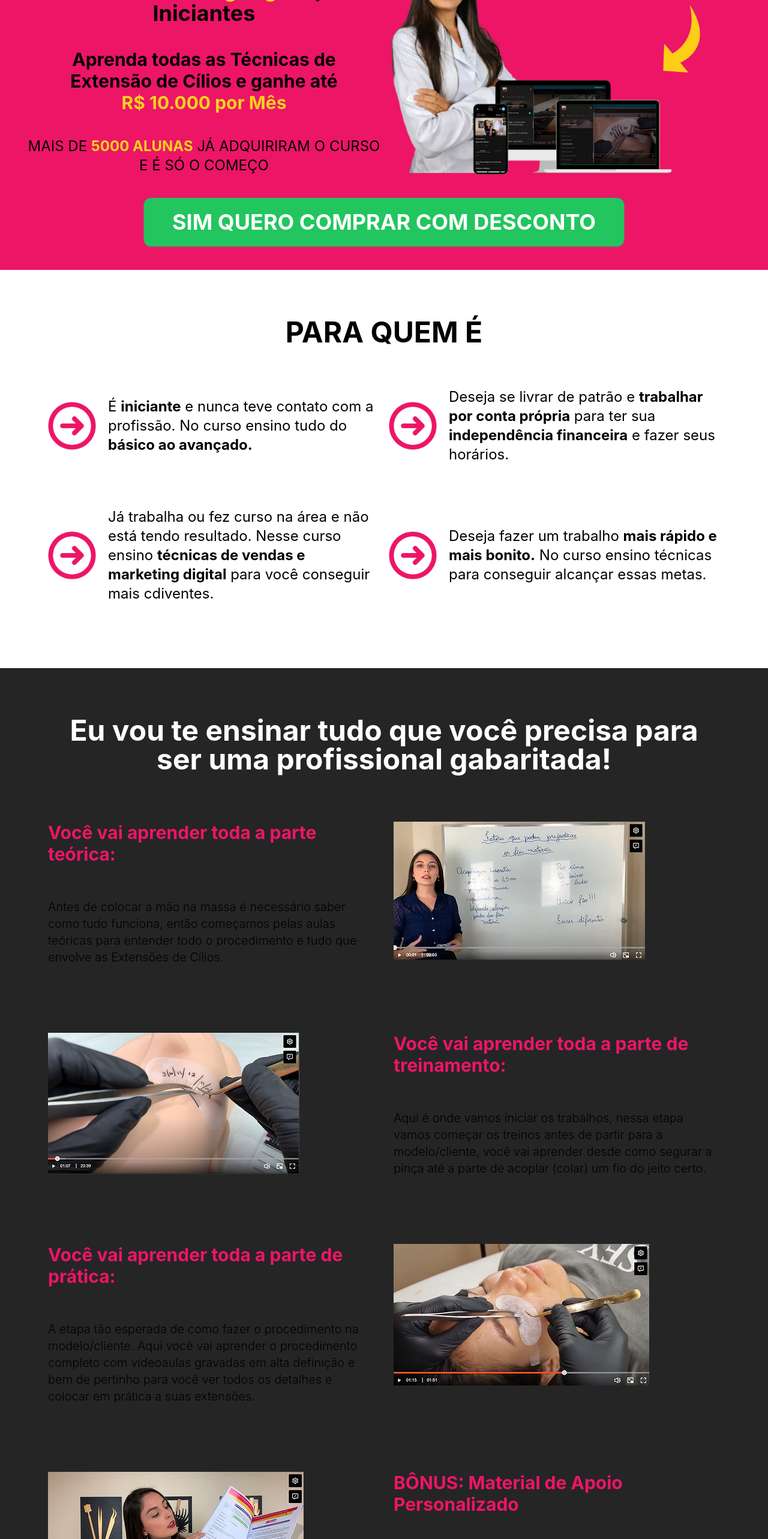
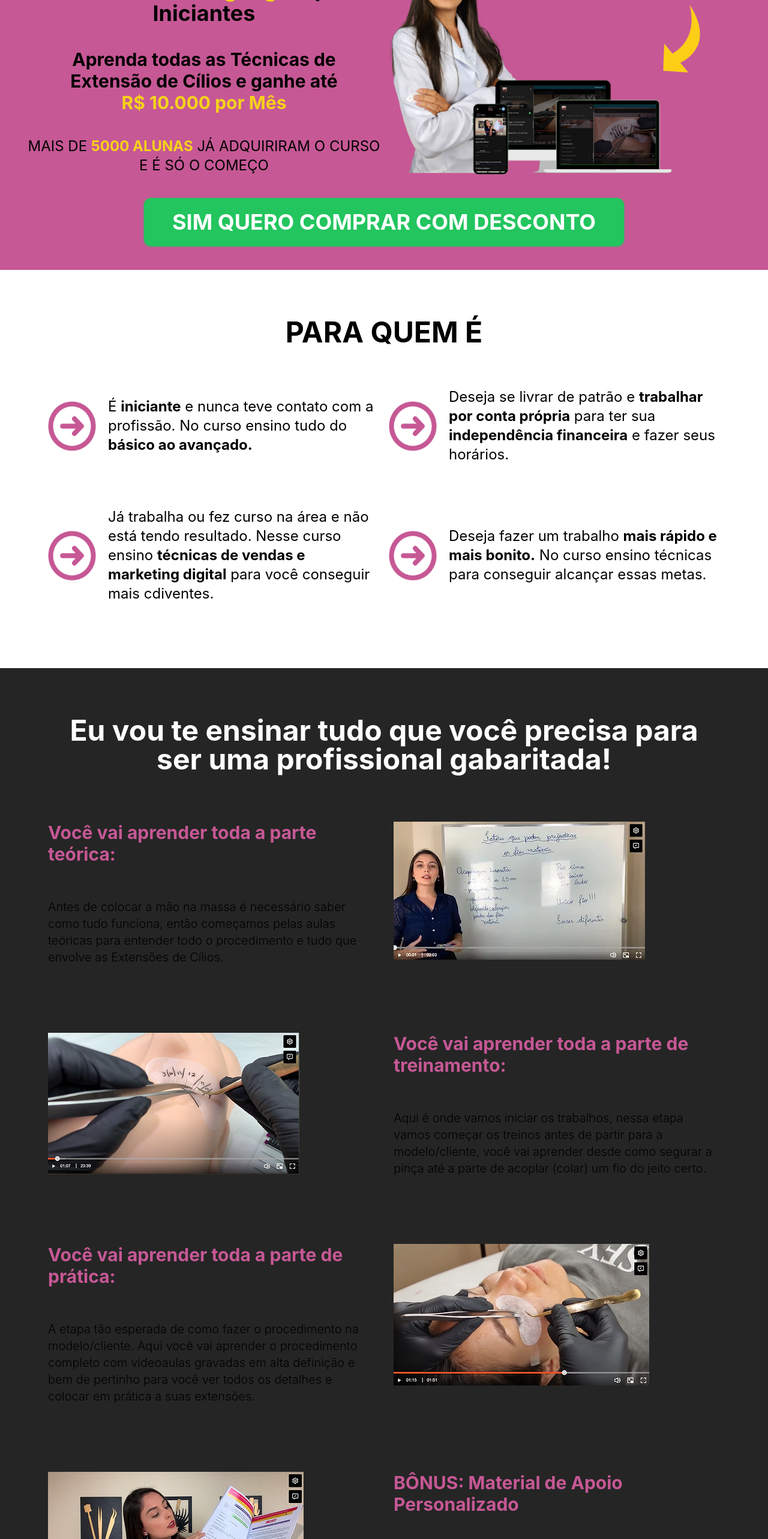
Before and after one commit to MarkOliv/viverdecilios-sales, a Next.js app: page / in a window 1280 px wide. Shown: the part 234-2800 px from the top of the page at 60% size. Built offline with nearby package versions, Linux system fonts and the light colour scheme.

Commit message:
change the color

```diff
--- a/pages/components/AprendaComQuemSabe.tsx
+++ b/pages/components/AprendaComQuemSabe.tsx
@@ -17,7 +17,7 @@ const AprendaComQuemSabe = (props: Props) => {
           <h1 className="text-5xl font-bold text-black text-left">
             Aprenda com Quem Sabe...
           </h1>
-          <div className="w-full h-1 bg-red-500 my-5" />
+          <div className="w-full h-1 bg-[#C65895] my-5" />
           <h2 className="text-black text-3xl font-semibold text-left">
             Larissa Costa
           </h2>
--- a/pages/components/OqueVaiAprender.tsx
+++ b/pages/components/OqueVaiAprender.tsx
@@ -75,7 +75,7 @@ const OqueVaiAprender = () => {
             <Image src={video1} alt="print video" />
           </div>
           <div className="my-10">
-            <h1 className="text-3xl font-bold text-[#ED1566]">
+            <h1 className="text-3xl font-bold text-[#C65895]">
               Você vai aprender toda a parte teórica:
             </h1>
             <p className="text-xl mt-14 font-light">
@@ -91,7 +91,7 @@ const OqueVaiAprender = () => {
             <Image src={video2} alt="print video" />
           </div>
           <div className="my-10">
-            <h1 className="text-3xl font-bold text-[#ED1566]">
+            <h1 className="text-3xl font-bold text-[#C65895]">
               Você vai aprender toda a parte de treinamento:
             </h1>
             <p className="text-xl mt-14 font-light">
@@ -105,7 +105,7 @@ const OqueVaiAprender = () => {
             <Image src={video3} alt="print video" />
           </div>
           <div className="my-10">
-            <h1 className="text-3xl font-bold text-[#ED1566]">
+            <h1 className="text-3xl font-bold text-[#C65895]">
               Você vai aprender toda a parte de prática:
             </h1>
             <p className="text-xl mt-14 font-light">
@@ -122,7 +122,7 @@ const OqueVaiAprender = () => {
             <Image src={video4} alt="print video" />
           </div>
           <div className="my-10">
-            <h1 className="text-3xl font-bold text-[#ED1566]">
+            <h1 className="text-3xl font-bold text-[#C65895]">
               BÔNUS: Material de Apoio Personalizado
             </h1>
             <p className="text-xl mt-14 font-light">
@@ -134,7 +134,7 @@ const OqueVaiAprender = () => {
         </div>
 
         <h1 className="text-center text-white text-3xl md:text-5xl font-bold mb-10">
-          GRADE1 COMPLETA DO CURSO
+          GRADE COMPLETA DO CURSO
         </h1>
         <div className="grid grid-cols-1 md:grid-cols-3">
           {grade1.map((item, index) => (
@@ -152,7 +152,7 @@ const OqueVaiAprender = () => {
           ))}
         </div>
 
-        <h1 className="text-center text-[#ED1566] text-3xl md:text-5xl font-bold mb-10">
+        <h1 className="text-center text-[#C65895] text-3xl md:text-5xl font-bold mb-10">
           Aulas Bônus de Marketing Digital
         </h1>
         <h2 className="text-center text-white text-2xl md:text-4xl font-semibold mb-10">
@@ -176,7 +176,7 @@ const OqueVaiAprender = () => {
         </div>
         <h2 className="text-center text-white text-xl md:text-3xl font-semibold mb-10">
           Muitas meninas compram cursos técnicos, mas se esquecem que é{" "}
-          <span className="text-[#ED1566]">
+          <span className="text-[#C65895]">
             necessário saber estratégias de Vendas e Marketing{" "}
           </span>
           para conseguir dar certo na profissão. Logo acabam desistindo da
--- a/pages/index.tsx
+++ b/pages/index.tsx
@@ -25,14 +25,14 @@ export default function Home() {
         <span className="text-green-500"> R$ 297,00</span>
       </div>
 
-      <div className="bg-[#ED1566]">
+      <div className="bg-[#C65895]">
         <Inicio />
       </div>
       <ParaQuem />
       <div className="bg-[#252525]">
         <OqueVaiAprender />
       </div>
-      <div className="bg-[#ED1566]">
+      <div className="bg-[#C65895]">
         <ProvasSociais />
       </div>
       <Certificado />
@@ -45,7 +45,7 @@ export default function Home() {
         <Garantias />
       </div>
       <AprendaComQuemSabe />
-      <div className="bg-[#ED1566] p-10">
+      <div className="bg-[#C65895] p-10">
         <p className="text-center font-semibold">
           Esse produto é comercializado com apoio da Hotmart. A plataforma não
           faz controle editorial prévio dos produtos comercializados, nem avalia
--- a/styles/globals.css
+++ b/styles/globals.css
@@ -25,9 +25,9 @@ a {
   }
 }
 
-#parte1 {
+/* #parte1 {
   background-color: #ed1566;
-}
+} */
 
 /* tailwind */
 
```
Also changed, not shown: pages/assets/IMAGE02.png, pages/assets/arrow-circle.png.
